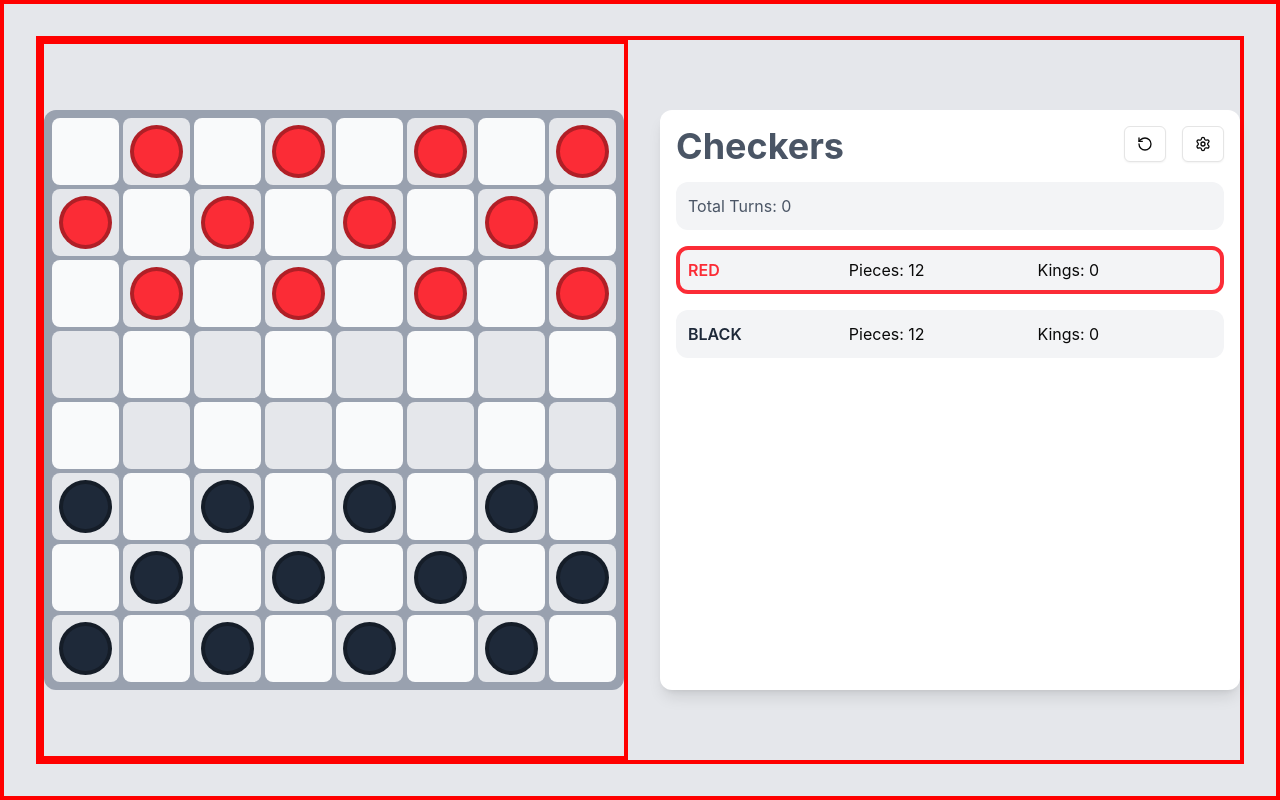
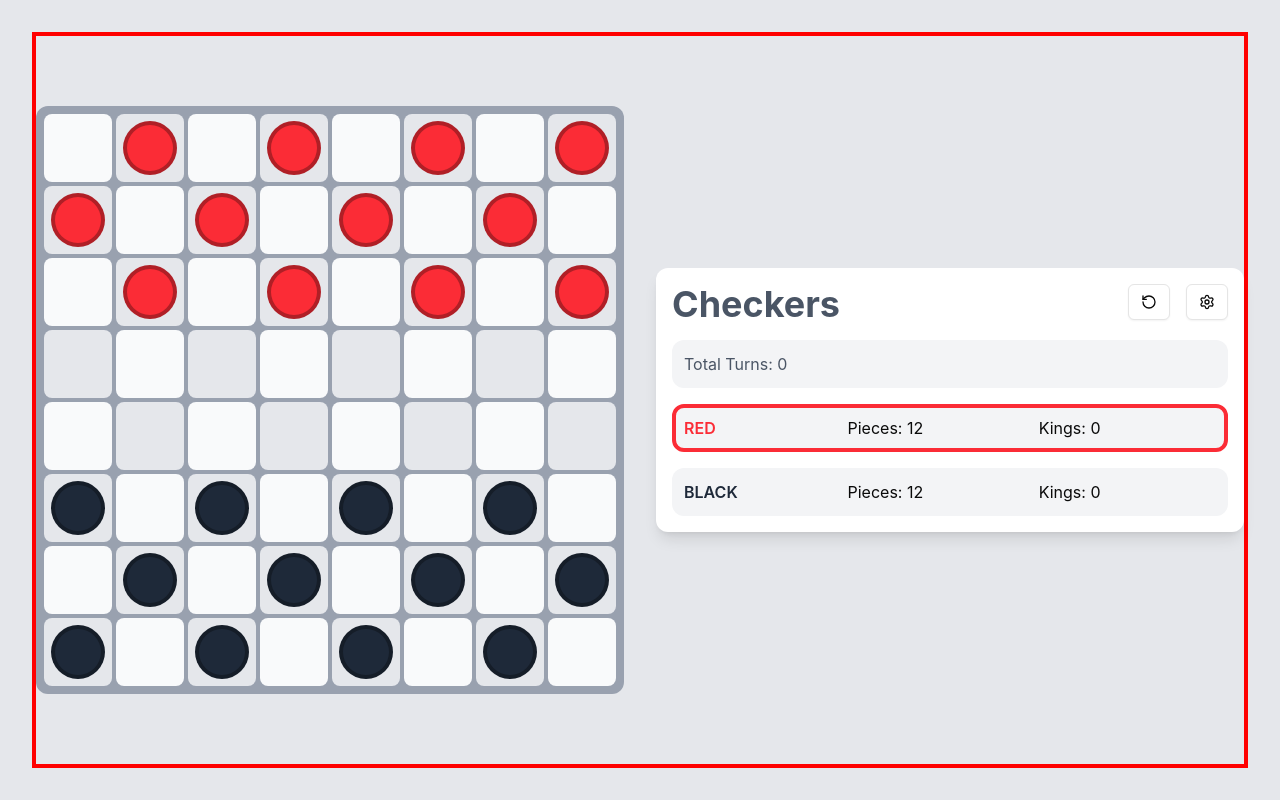
Before and after one commit to chrisknsmn/checkers, a Next.js app: page / in a window 1280 px wide. Built offline with nearby package versions, Linux system fonts and the light colour scheme.

Commit message:
Update page.tsx

```diff
--- a/app/page.tsx
+++ b/app/page.tsx
@@ -6,10 +6,10 @@ import { useGame } from "@/hooks/useGame";
 export default function Home() {
   const { gameState, handleCellClick, handleDragEnd, resetGame } = useGame();
   return (
-    <main className="h-[100vh] w-full p-8 b">
-      <div className="h-full max-w-screen-2xl mx-auto flex flex-col md:flex-row gap-8 b">
-        <div className="flex-1 flex items-start md:items-center justify-center order-2 md:order-1 b">
-          <div className="w-full aspect-square">
+    <main className="min-h-screen w-full p-4 md:p-8">
+      <div className="max-w-screen-2xl mx-auto flex flex-col md:flex-row gap-4 md:gap-8 min-h-[calc(100vh-2rem)] md:min-h-[calc(100vh-4rem)] b">
+        <div className="flex-1 flex items-start md:items-center justify-center order-2 md:order-1">
+          <div className="w-full max-w-md md:max-w-none aspect-square">
             <Board
               gameState={gameState}
               onCellClick={handleCellClick}
@@ -17,8 +17,8 @@ export default function Home() {
             />
           </div>
         </div>
-        <div className="flex-0 md:flex-1 flex items-center justify-center order-1 md:order-2 min-h-1/4">
-          <div className="w-full aspect-auto md:aspect-square h-full md:h-auto">
+        <div className="flex-0 md:flex-1 flex items-center justify-center order-1 md:order-2">
+          <div className="w-full max-w-md md:max-w-none">
             <GameStats gameState={gameState} onReset={resetGame} />
           </div>
         </div>
```
